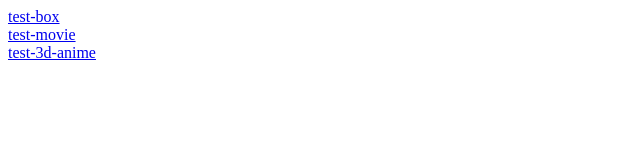
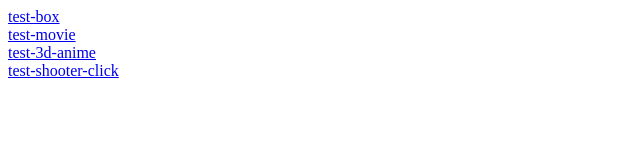
Before and after one commit to hsooooou/ar_test.github.io, a plain HTML site: page index.html in a window 1280 px wide. Shown: the whole page, without its empty margins (0-640 px from the left). Drawn offline with Linux system fonts and the light colour scheme.

Commit message:
Update index.html

```diff
--- a/index.html
+++ b/index.html
@@ -7,5 +7,6 @@
     <a href="./ar_test_box.html">test-box</a><br>
     <a href="./ar_test_video.html">test-movie</a><br>
     <a href="./ar_test_3d-anime.html">test-3d-anime</a><br>
+    <a href="./ar_test_shooter-click.html">test-shooter-click</a><br>
   </body>
 </html>
```
